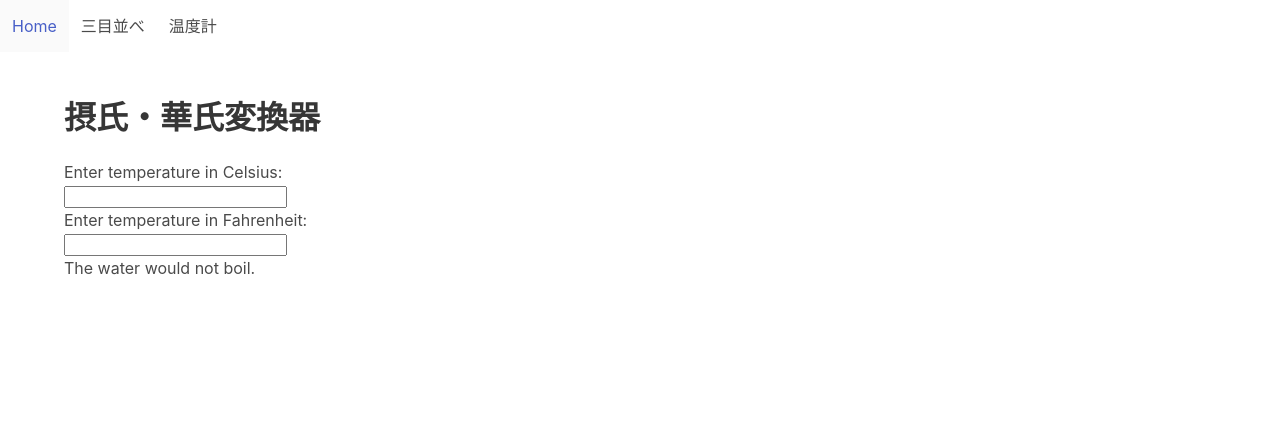
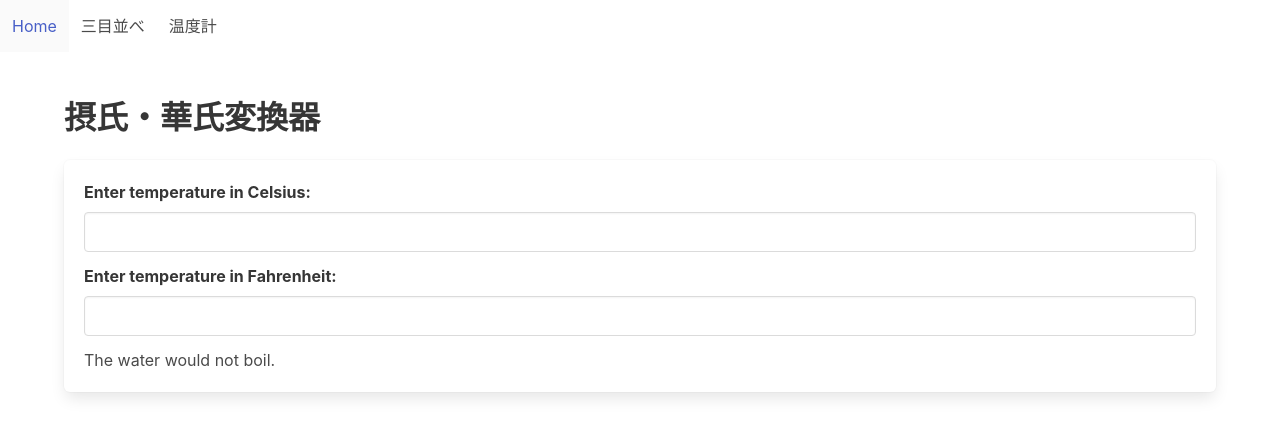
Before and after one commit to konafx/learn-react, a React (Create React App) app: page /temp in a window 1280 px wide. Shown: the top 436 px of the page. Built offline with nearby package versions, Linux system fonts and the light colour scheme.

Commit message:
bulmaize

```diff
--- a/src/pages/temp.jsx
+++ b/src/pages/temp.jsx
@@ -26,9 +26,9 @@ function tryConvert(temperature, convert) {
 
 const BoilingVerdict = ({ celsius }) => {
   if (celsius >= 100) {
-    return <p>The water would boil.</p>;
+    return <p className="block">The water would boil.</p>;
   }
-  return <p>The water would not boil.</p>;
+  return <p className="block">The water would not boil.</p>;
 };
 
 BoilingVerdict.propTypes = {
@@ -41,9 +41,11 @@ const TemperatureInput = ({ temperature, scale, onTemperatureChange }) => {
   };
 
   return (
-    <fieldset>
-      <legend>Enter temperature in {scaleNames[scale]}:</legend>
-      <input value={temperature} onChange={handleChange} />
+    <fieldset className="field">
+      <legend className="label">Enter temperature in {scaleNames[scale]}:</legend>
+      <div className="control">
+        <input className="input" value={temperature} onChange={handleChange} />
+      </div>
     </fieldset>
   );
 };
@@ -75,7 +77,7 @@ const Temp = () => {
     <section className="section">
       <div className="container">
         <h1 className="title">摂氏・華氏変換器</h1>
-        <div>
+        <div className="box">
           <TemperatureInput scale="c" temperature={celsius} onTemperatureChange={handleCelsiusChange} />
           <TemperatureInput scale="f" temperature={fahrenheit} onTemperatureChange={handleFahrenheitChange} />
           <BoilingVerdict celsius={parseFloat(celsius)} />
```
